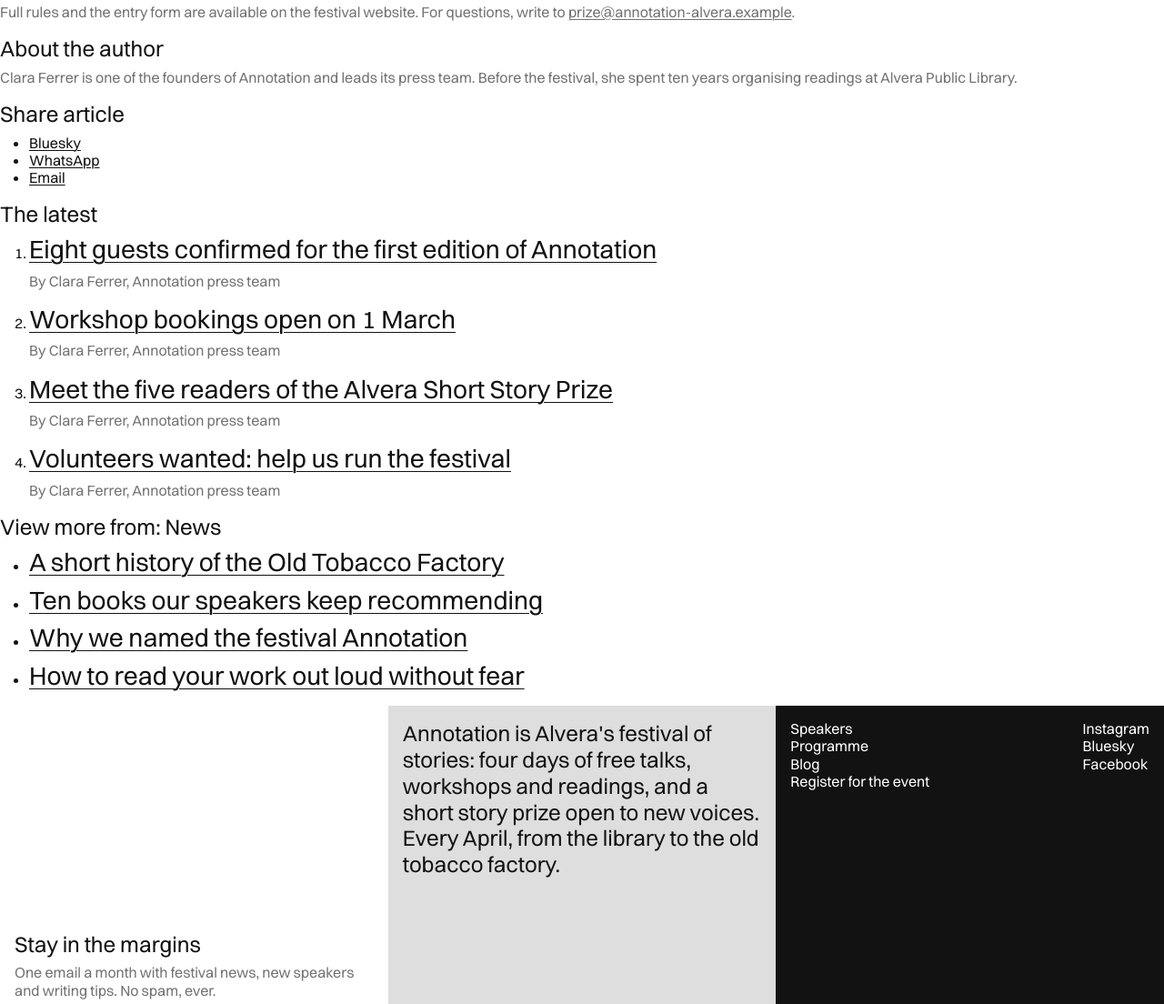
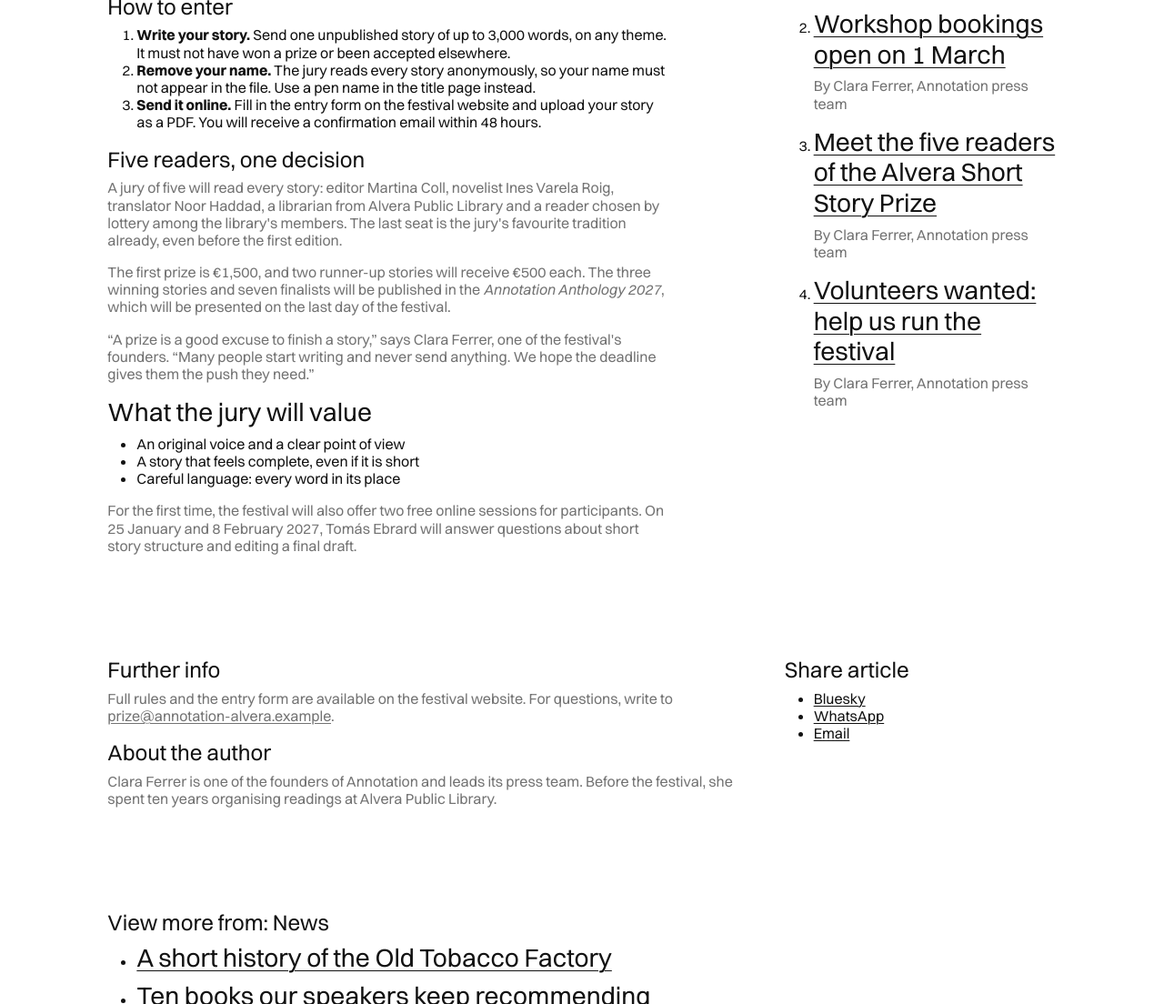
Before and after one commit to lcaballerogar/uoc-hcss-2-pec2, a website built with Parcel: page src/article.html in a window 1280 px wide. Shown: the part 964-2068 px from the top of the page at 91% size. Built offline with nearby package versions, Linux system fonts and the light colour scheme.

Commit message:
feat: add 12-column layout grid and lay out article page with subgrid

```diff
--- a/src/article.html
+++ b/src/article.html
@@ -11,9 +11,9 @@
   <body>
     <include src="./views/header.html" locals='{"page": "article"}'></include>
 
-    <main id="main-content">
-      <article aria-labelledby="article-title">
-        <header>
+        <main id="main-content" class="o-page o-layout c-article-layout">
+      <article class="c-article-layout__article" aria-labelledby="article-title">
+        <header class="c-article-layout__header">
           <h1 id="article-title">Annotation opens the call for the first Alvera Short Story Prize</h1>
           <p>By Clara Ferrer, Annotation press team</p>
           <p><time datetime="2027-01-12">12 January 2027</time></p>
@@ -25,8 +25,9 @@
           </ul>
         </header>
 
-        <!-- Photo 1 (full width): hands writing in a notebook next to an open book -->
+        <!-- Photo 1 (full width, class="c-article-layout__hero"): hands writing in a notebook next to an open book -->
 
+        <div class="c-article-layout__body">
           <figure>
             <blockquote>
               <p>We want to read the stories that are still waiting in notebooks, on phones and in the margins of other books.</p>
@@ -58,8 +59,10 @@
           </ul>
 
           <p>For the first time, the festival will also offer two free online sessions for participants. On <time datetime="2027-01-25">25 January</time> and <time datetime="2027-02-08">8 February 2027</time>, Tomás Ebrard will answer questions about short story structure and editing a final draft.</p>
+        </div>
 
-        <footer>
+        <footer class="c-article-layout__footer">
+          <div class="c-article-layout__info">
             <section aria-labelledby="further-info-title">
               <h2 id="further-info-title">Further info</h2>
               <p>Full rules and the entry form are available on the festival website. For questions, write to <a href="mailto:prize@annotation-alvera.example">prize@annotation-alvera.example</a>.</p>
@@ -69,8 +72,9 @@
               <h2 id="author-title">About the author</h2>
               <p>Clara Ferrer is one of the founders of Annotation and leads its press team. Before the festival, she spent ten years organising readings at Alvera Public Library.</p>
             </section>
+          </div>
 
-          <section aria-labelledby="share-title">
+          <section class="c-article-layout__share" aria-labelledby="share-title">
             <h2 id="share-title">Share article</h2>
             <ul>
               <li><a href="https://bsky.app/intent/compose?text=Annotation%20opens%20the%20call%20for%20the%20first%20Alvera%20Short%20Story%20Prize%20https%3A%2F%2Fuoc-hcss-2-pec2.netlify.app%2Farticle.html">Bluesky</a></li>
@@ -81,7 +85,7 @@
         </footer>
       </article>
 
-      <aside aria-labelledby="latest-title">
+      <aside class="c-article-layout__aside" aria-labelledby="latest-title">
         <h2 id="latest-title">The latest</h2>
         <ol>
           <li>
@@ -103,7 +107,7 @@
         </ol>
       </aside>
 
-      <section aria-labelledby="more-title">
+      <section class="c-article-layout__more" aria-labelledby="more-title">
         <h2 id="more-title">View more from: News</h2>
         <ul>
           <li>
--- /dev/null
+++ b/src/assets/styles/components/_article-layout.scss
@@ -0,0 +1,95 @@
+/*------------------------------------*\
+  #ARTICLE-LAYOUT
+\*------------------------------------*/
+
+@use "../settings/variables";
+
+/**
+ * Article page: places its blocks on the 12-column grid of .o-layout,
+ * following the grid of the designs.
+ *
+ * 1. Mobile first: every block takes the single column and stacks in
+ *    source order.
+ * 2. The article spans the whole grid and shares its columns and rows
+ *    (subgrid). Its children (header, hero, body, footer) sit on the page
+ *    grid, and the aside, a sibling of the article, fills the free cell
+ *    next to the body. Without subgrid, an element outside the article
+ *    could not sit between its hero and its footer.
+ * 3. Rows of the page grid, in order: header, hero, body (with the aside),
+ *    article footer and "View more". Each block sets its row, so a missing
+ *    block (the hero, until there is an image) leaves its row empty instead
+ *    of moving the others up.
+ * 4. Full bleed: the hero cancels the side margins of .o-page and reaches
+ *    both edges of the viewport.
+ */
+
+.c-article-layout {
+  row-gap: variables.$spacing-section;
+
+  @media (min-width: variables.$breakpoint-lg) {
+    grid-template-rows: repeat(5, auto); /* [3] */
+  }
+}
+
+.c-article-layout__article {
+  display: grid;
+  grid-template-columns: subgrid; /* [2] */
+  grid-column: 1 / -1;
+  row-gap: variables.$spacing-section;
+
+  @media (min-width: variables.$breakpoint-lg) {
+    grid-template-rows: subgrid; /* [2] */
+    grid-row: 1 / 5; /* [3] */
+  }
+}
+
+.c-article-layout__hero {
+  grid-column: 1 / -1;
+  margin-inline: calc(-1 * variables.$spacing-page-inline); /* [4] */
+}
+
+.c-article-layout__footer {
+  display: grid;
+  grid-template-columns: subgrid; /* [2] */
+  grid-column: 1 / -1;
+  row-gap: variables.$spacing-layout-gap;
+}
+
+@media (min-width: variables.$breakpoint-lg) {
+  .c-article-layout__header {
+    grid-row: 1; /* [3] */
+    grid-column: 3 / 10;
+  }
+
+  .c-article-layout__hero {
+    grid-row: 2; /* [3] */
+  }
+
+  .c-article-layout__body {
+    grid-row: 3; /* [3] */
+    grid-column: 2 / 8;
+  }
+
+  .c-article-layout__footer {
+    grid-row: 4; /* [3] */
+  }
+
+  .c-article-layout__info {
+    grid-column: 2 / 9;
+  }
+
+  .c-article-layout__share,
+  .c-article-layout__aside {
+    grid-column: 9 / 12;
+  }
+
+  .c-article-layout__aside {
+    grid-row: 3; /* [3] */
+    align-self: start;
+  }
+
+  .c-article-layout__more {
+    grid-row: 5; /* [3] */
+    grid-column: 2 / -1;
+  }
+}
--- a/src/assets/styles/main.scss
+++ b/src/assets/styles/main.scss
@@ -38,6 +38,7 @@
  *
  * OBJECTS
  * Page.................Page container: side gutters and top spacing.
+ * Layout...............12-column layout grid of the designs.
  *
  * COMPONENTS
  * Header...............Site header and main navigation (Bootstrap navbar).
@@ -47,6 +48,7 @@
  * Speakers.............Speaker grid (Flexbox).
  * Speaker..............Speaker card (Bootstrap card, container query).
  * Programme............Festival programme table.
+* Article-layout........Article page grid (12 columns, subgrid).
  *
  * UTILITIES
  * (none yet)
@@ -123,6 +125,7 @@
 
 @layer objects {
   @include meta.load-css("objects/page");
+    @include meta.load-css("objects/layout");
 }
 
 
@@ -141,4 +144,5 @@
   @include meta.load-css("components/speakers");
   @include meta.load-css("components/speaker");
   @include meta.load-css("components/programme");
+  @include meta.load-css("components/article-layout");
 }
--- /dev/null
+++ b/src/assets/styles/objects/_layout.scss
@@ -0,0 +1,22 @@
+/*------------------------------------*\
+  #LAYOUT
+\*------------------------------------*/
+
+@use "../settings/variables";
+
+/**
+ * Layout grid of the designs: 12 columns with 20px gutters, inside the
+ * 12px side margins of .o-page. Children are placed on the columns by
+ * each page component (grid-column: 3 / 10…). Mobile first: one column
+ * until the lg breakpoint.
+ */
+
+.o-layout {
+  display: grid;
+  grid-template-columns: minmax(0, 1fr);
+  column-gap: variables.$spacing-layout-gap;
+
+  @media (min-width: variables.$breakpoint-lg) {
+    grid-template-columns: repeat(variables.$grid-columns, minmax(0, 1fr));
+  }
+}
--- a/src/assets/styles/settings/_variables.scss
+++ b/src/assets/styles/settings/_variables.scss
@@ -59,11 +59,16 @@ $spacing-1: 0.25rem;      // 4px
 $spacing-2: 0.5rem;       // 8px
 $spacing-3: 0.75rem;      // 12px
 $spacing-4: 1rem;         // 16px
+$spacing-5: 1.25rem;      // 20px
 $spacing-6: 1.5rem;       // 24px
+$spacing-24: 6rem;        // 96px
 $spacing-64: 16rem;       // 256px
 
 // Primitives: sizes: n × 4px
 $size-10: 2.5rem;         // 40px
+
+// Primitives: layout grid
+$grid-columns: 12;
 
 // Primitives: border widths
 $border-width-thick: 1.5px;
@@ -129,6 +134,8 @@ $spacing-tag-block: $spacing-1;
 $spacing-tag-inline: $spacing-2;
 $spacing-table-cell: $spacing-3;
 $spacing-table-head-block: $spacing-1;
+$spacing-section: $spacing-24;
+$spacing-layout-gap: $spacing-5;
 
 // Borders
 $border-divider: $border-width-thick solid $color-text-primary;
```
Lines whose indentation alone changed are shown as unchanged.
